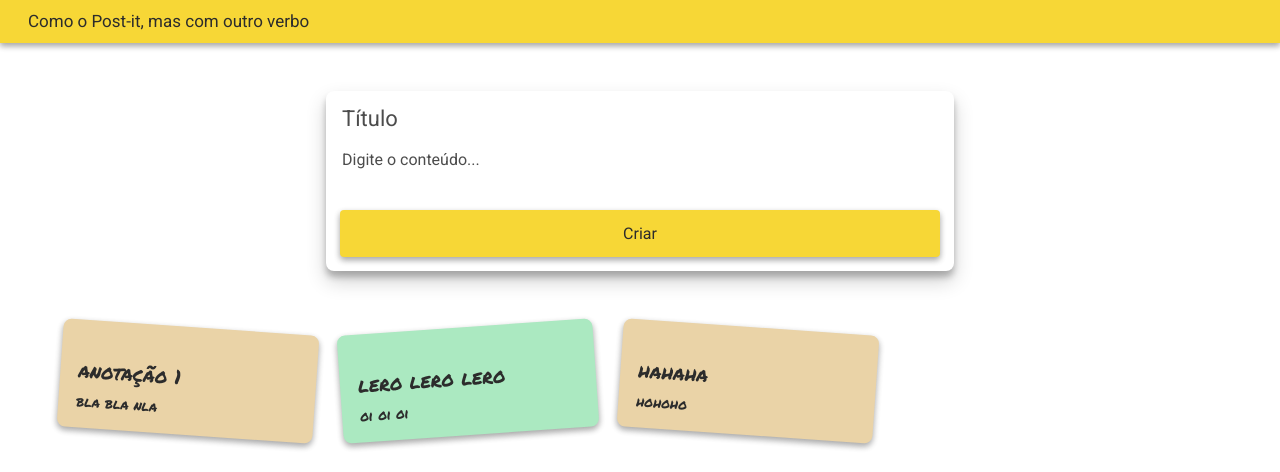
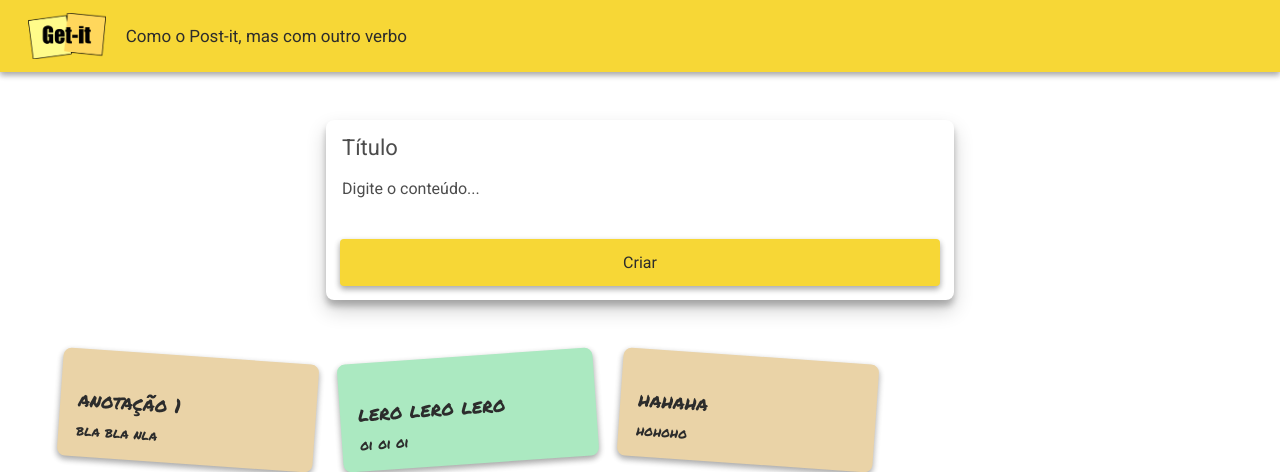
Before and after one commit to releventhal/tecweb-2026-2-projeto1B, a Django app: page / in a window 1280 px wide. Shown: the top 472 px of the page. Run offline with Django 5.2, Linux system fonts and the light colour scheme; data comes from the database, SQL or seed files in the repository; some libraries are stand-ins or nearby versions.

Commit message:
Ajuste cabeçalho

```diff
--- a/notes/templates/notes/index.html
+++ b/notes/templates/notes/index.html
@@ -1,9 +1,16 @@
 {% extends 'notes/base.html' %}
+{% load static %}
 
 {% block content %}
-  <header class="appbar">
-    <span class="subtitle">Como o Post-it, mas com outro verbo</span>
-  </header>
+<header class="appbar">
+  <img
+    src="{% static 'notes/img/logo-getit.png' %}"
+    class="logo"
+    alt="Logo do Get-it"
+  />
+
+  <span class="subtitle">Como o Post-it, mas com outro verbo</span>
+</header>
 
   <main class="container">
     <form class="form-card" method="POST">
```
